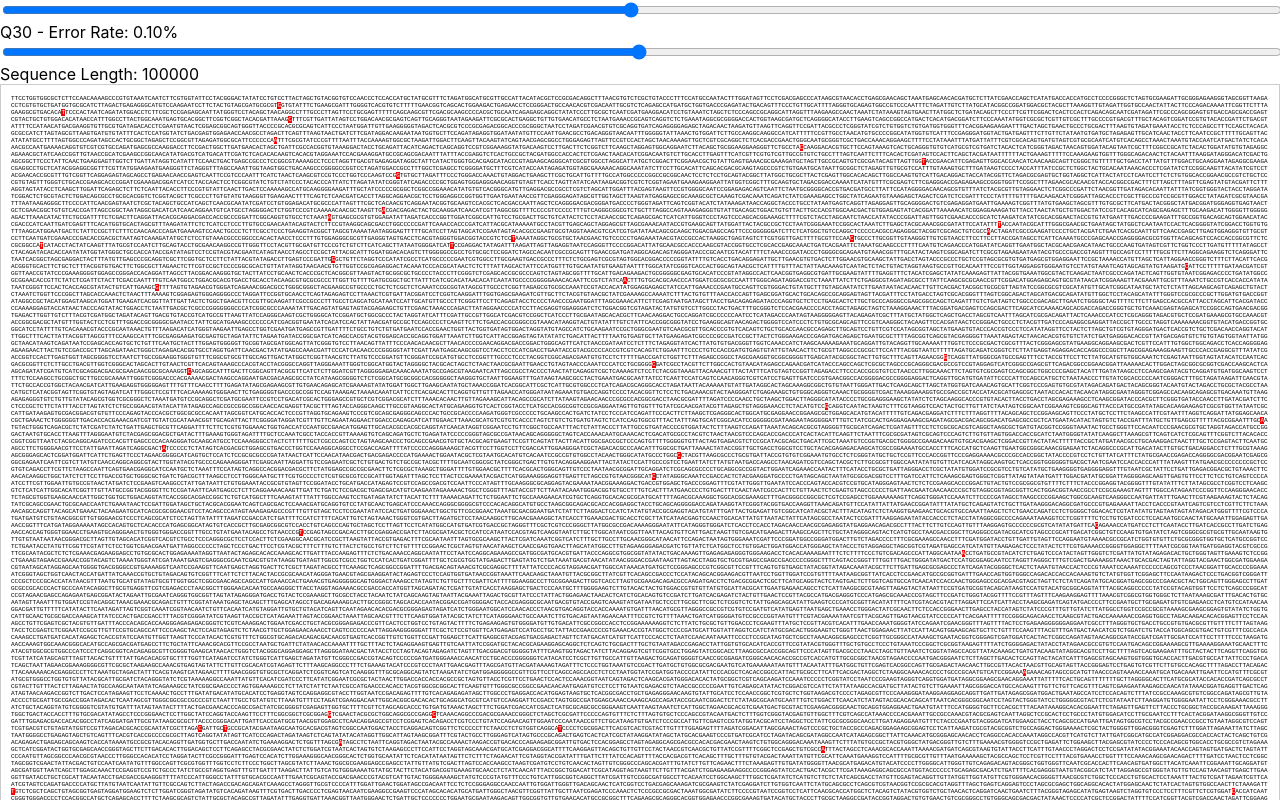
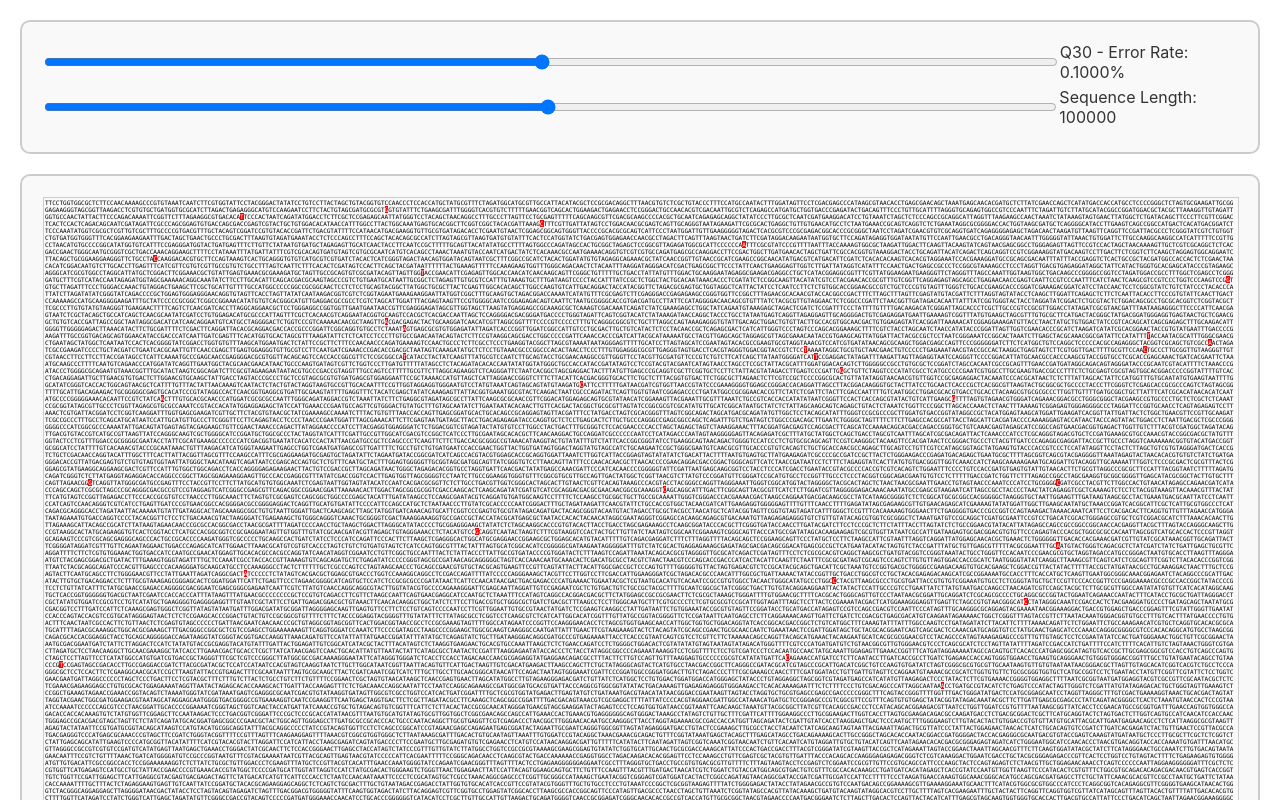
Before and after one commit to benhuckvale/visualise-qscores, a React (Create React App) app: page / in a window 1280 px wide. Shown: the top 800 px of the page. Built offline with nearby package versions, Linux system fonts and the light colour scheme.

Commit message:
Use some styling.

```diff
--- a/src/App.css
+++ b/src/App.css
@@ -36,3 +36,44 @@
     transform: rotate(360deg);
   }
 }
+
+.slider-box {
+    border: 2px solid #ccc;  /* Adding a subtle border */
+    padding: 20px;           /* Padding around the content inside the box */
+    margin: 20px;            /* Margin around the outside of the box */
+    border-radius: 10px;     /* Optional: rounded corners for a smoother look */
+    background-color: #f9f9f9; /* Light grey background for the slider area */
+}
+
+.slider-container {
+  display: flex;
+  align-items: center;
+  justify-content: space-between;
+  margin-bottom: 5px;
+}
+
+.slider-label {
+  font-size: 16px;
+  color: #333;
+  margin-right: 10px;
+}
+
+.sequence-box {
+    border: 2px solid #ccc;  /* Adding a subtle border */
+    padding: 20px;           /* Padding around the content inside the box */
+    margin: 20px;            /* Margin around the outside of the box */
+    border-radius: 10px;     /* Optional: rounded corners for a smoother look */
+    background-color: #f9f9f9; /* Light grey background for the slider area */
+}
+
+.sequence-container {
+    width: 100%;
+    height: 90vh;
+    overflow: auto;
+    white-space: pre-wrap;
+    border: 1px solid #ccc;
+    padding: 1px;
+    margin: 1px;
+    box-sizing: border-box;
+    font-family: 'Monospace';
+}
--- a/src/App.js
+++ b/src/App.js
@@ -85,6 +85,8 @@ function App() {
 
   return (
     <div>
+      <div className="slider-box">
+        <div className="slider-container">
           <input
             type="range"
             min="1"
@@ -93,7 +95,9 @@ function App() {
             onChange={(e) => setQScore(parseInt(e.target.value, 10))}
             style={{ width: "100%" }}
           />
-      <div>Q{qScore} - Error Rate: {calculateErrorRate(qScore).toFixed(2)}%</div>
+          <div className="slider-label">Q{qScore} - Error Rate: {calculateErrorRate(qScore).toFixed(4)}%</div>
+        </div>
+        <div className="slider-container">
           <input
             type="range"
             min="1000"
@@ -102,20 +106,16 @@ function App() {
             onChange={(e) => setSequenceLength(parseInt(e.target.value, 10))}
             style={{ width: "100%" }}
           />
-      <div>Sequence Length: {sequenceLength}</div>
-      <div style={{
-           width: "100%",
-           height: "90vh",
-           overflow: "auto",
-           whiteSpace: "pre-wrap",
-           border: "1px solid #ccc",
-           padding: "10px",
-           boxSizing: "border-box",
-           fontFamily: "monospace",
-           fontSize: "6px"
-        }}
+          <div className="slider-label">Sequence Length: {sequenceLength}</div>
+        </div>
+      </div>
+      <div className="sequence-box">
+        <div className="sequence-container"
+             style={{ fontSize: "6px" }}
              contentEditable="true" // Make it editable like textarea
-           dangerouslySetInnerHTML={renderSequenceWithErrors(sequence, qScore)} />
+             dangerouslySetInnerHTML={renderSequenceWithErrors(sequence, qScore)}
+        />
+      </div>
     </div>
   );
 }
```
Lines whose indentation alone changed are shown as unchanged.
